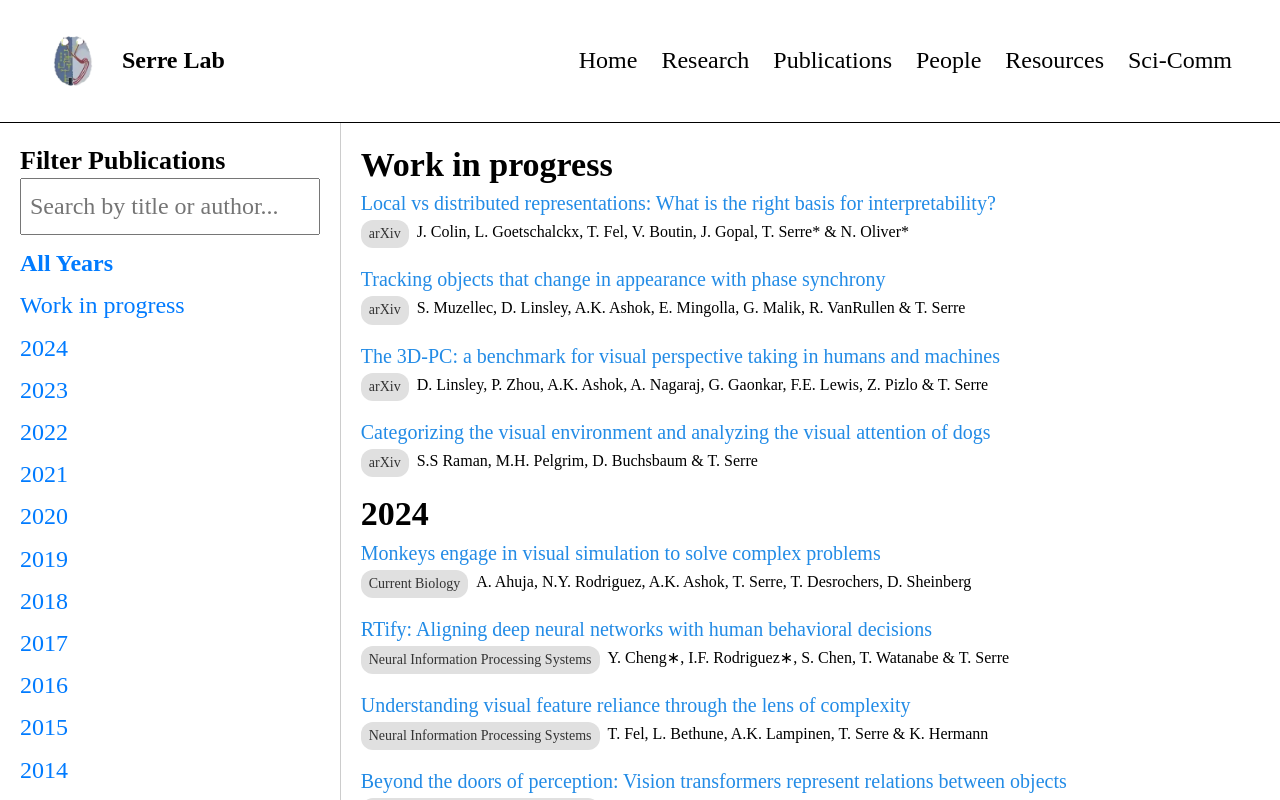
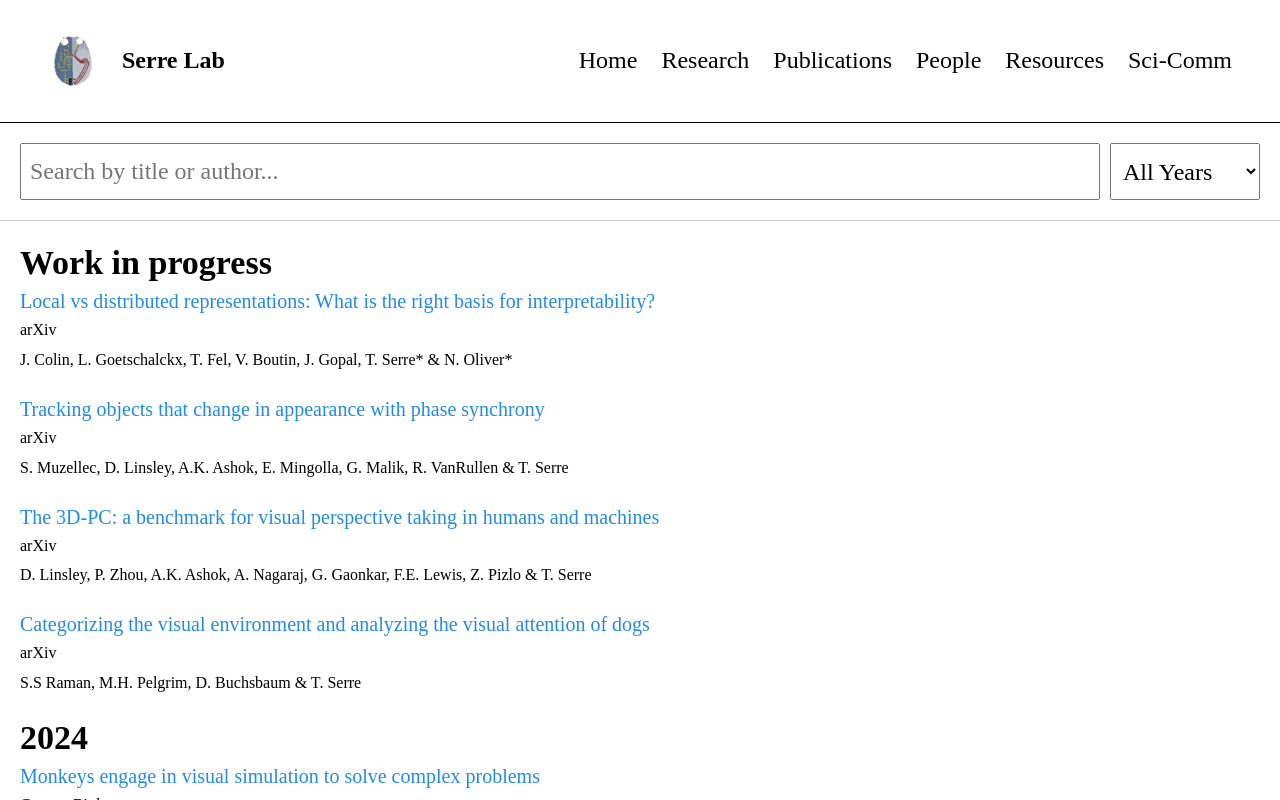
Before and after one commit to serre-lab/Lab-Website, a React (Vite) app: page /publications in a window 1280 px wide. Shown: the top 800 px of the page. Built offline with nearby package versions, Linux system fonts and the light colour scheme; a web font is replaced by a local one.

Commit message:
feat: restyled pubs and research

```diff
--- a/src/components/ResearchProject/ResearchProject.css
+++ b/src/components/ResearchProject/ResearchProject.css
@@ -5,7 +5,6 @@
     justify-content: center;
     margin: 0 0 20px 0;
     padding: 20px;
-    border: 1px solid #e0e0e0;
+    border: none;
     border-radius: 5px;
-    background-color: #f9f9f9;
 }
--- a/src/pages/Publications/Publications.css
+++ b/src/pages/Publications/Publications.css
@@ -1,52 +1,45 @@
 .publications-container {
-    display: flex;
-}
-
-.filter-section {
-    flex: 1;
-    padding: 20px;
-    border-right: 1px solid #ccc;
-}
-
-.results-section {
-    flex: 3;
-    padding: 20px;
-}
-
-.filter-section input {
-    display: block;
-    margin-bottom: 10px;
-    width: 100%;
-    padding: 8px;
-}
-
-.year-filter {
     display: flex;
     flex-direction: column;
 }
 
-.year-filter span {
-    margin-bottom: 5px;
-    cursor: pointer;
-    color: #007bff;
+.filter-section {
+    padding: 20px;
+    border-bottom: 1px solid #ccc; /* Separate filter and results visually */
 }
 
-.year-filter span.active {
-    font-weight: bold;
+.search-and-dropdown {
+    display: flex;
+    flex-wrap: wrap;
+    gap: 10px;
+}
+
+.search-and-dropdown input {
+    flex: 2;
+    padding: 8px;
+}
+
+.year-dropdown {
+    flex: 0;
+    width: 150px;
+    padding: 8px;
+}
+
+.results-section {
+    padding: 20px;
 }
 
 .publication-item {
-    margin-bottom: 15px;
+    margin-bottom: 20px;
 }
 
 .publication-title {
     margin-bottom: 5px;
 }
 
+.publication-journal,
 .publication-authors {
     margin-bottom: 5px;
-    display: flex;
-    gap: 0.5rem;
 }
 
 .journal-tag {
--- a/src/pages/Publications/Publications.jsx
+++ b/src/pages/Publications/Publications.jsx
@@ -11,8 +11,8 @@ export function Publications() {
         setSearchQuery(e.target.value.toLowerCase());
     };
 
-    const handleYearClick = (year) => {
-        setSelectedYear(year);
+    const handleYearChange = (e) => {
+        setSelectedYear(e.target.value);
     };
 
     const filterPublications = () => {
@@ -45,31 +45,31 @@ export function Publications() {
     return (
         <div className="publications-container">
             <div className="filter-section">
-                <Title order={2}>Filter Publications</Title>
+                <div className="search-and-dropdown">
+                    {/* Search Input */}
                     <input
                         type="text"
                         placeholder="Search by title or author..."
                         value={searchQuery}
                         onChange={handleSearchChange}
                     />
-                <div className="year-filter">
-                    <span
-                        onClick={() => handleYearClick("All")}
-                        className={selectedYear === "All" ? "active" : ""}
+
+                    {/* Year Dropdown */}
+                    <select
+                        value={selectedYear}
+                        onChange={handleYearChange}
+                        className="year-dropdown"
                     >
-                        All Years
-                    </span>
+                        <option value="All">All Years</option>
                         {sortedYears.map((year) => (
-                        <span
-                            key={year}
-                            onClick={() => handleYearClick(year)}
-                            className={selectedYear === year ? "active" : ""}
-                        >
+                            <option key={year} value={year}>
                                 {year}
-                        </span>
+                            </option>
                         ))}
+                    </select>
                 </div>
             </div>
+
             <div className="results-section">
                 {sortedYears.map(
                     (year) =>
@@ -82,6 +82,7 @@ export function Publications() {
                                             key={index}
                                             className="publication-item"
                                         >
+                                            {/* Title */}
                                             <Anchor
                                                 href={publication.url}
                                                 target="_blank"
@@ -92,12 +93,14 @@ export function Publications() {
                                                     {publication.title}
                                                 </Text>
                                             </Anchor>
-                                            <Text className="publication-authors">
-                                                <span className="journal-tag">
-                                                    <Text size="sm">
+
+                                            {/* Journal */}
+                                            <Text className="publication-journal">
                                                 {publication.journal}
                                             </Text>
-                                                </span>
+
+                                            {/* Authors */}
+                                            <Text className="publication-authors">
                                                 {publication.authors}
                                             </Text>
                                         </div>
--- a/src/pages/Research/Research.css
+++ b/src/pages/Research/Research.css
@@ -3,6 +3,7 @@
     flex-direction: column;
     align-items: center;
     justify-content: center;
+    margin: 0;
 }
 
 .titleDesc-container {
@@ -10,6 +11,30 @@
     flex-direction: column;
     align-items: center;
     justify-content: center;
-    margin: 0 0 20px 0;
+    margin-bottom: 20px;
     padding: 20px;
 }
+
+.titleDesc-container * {
+    border: none;
+    box-shadow: none;
+    background: transparent;
+}
+
+.research-description {
+    text-align: center;
+}
+
+.research-project {
+    margin-bottom: 20px;
+}
+
+.research-project-title {
+    font-weight: bold;
+    font-size: 1.5rem;
+}
+
+.research-project-details {
+    font-size: 1rem;
+    line-height: 1.5;
+}
```
Lines whose indentation alone changed are shown as unchanged.
